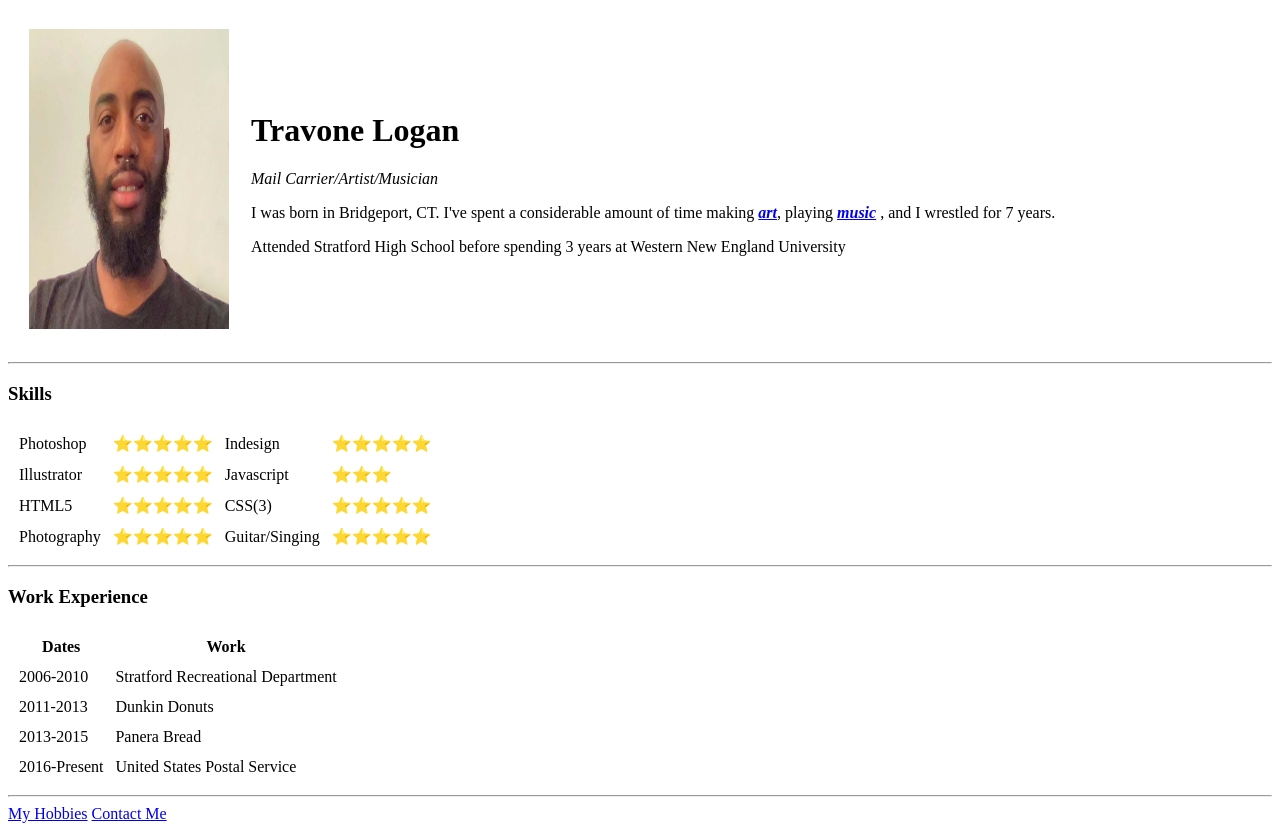
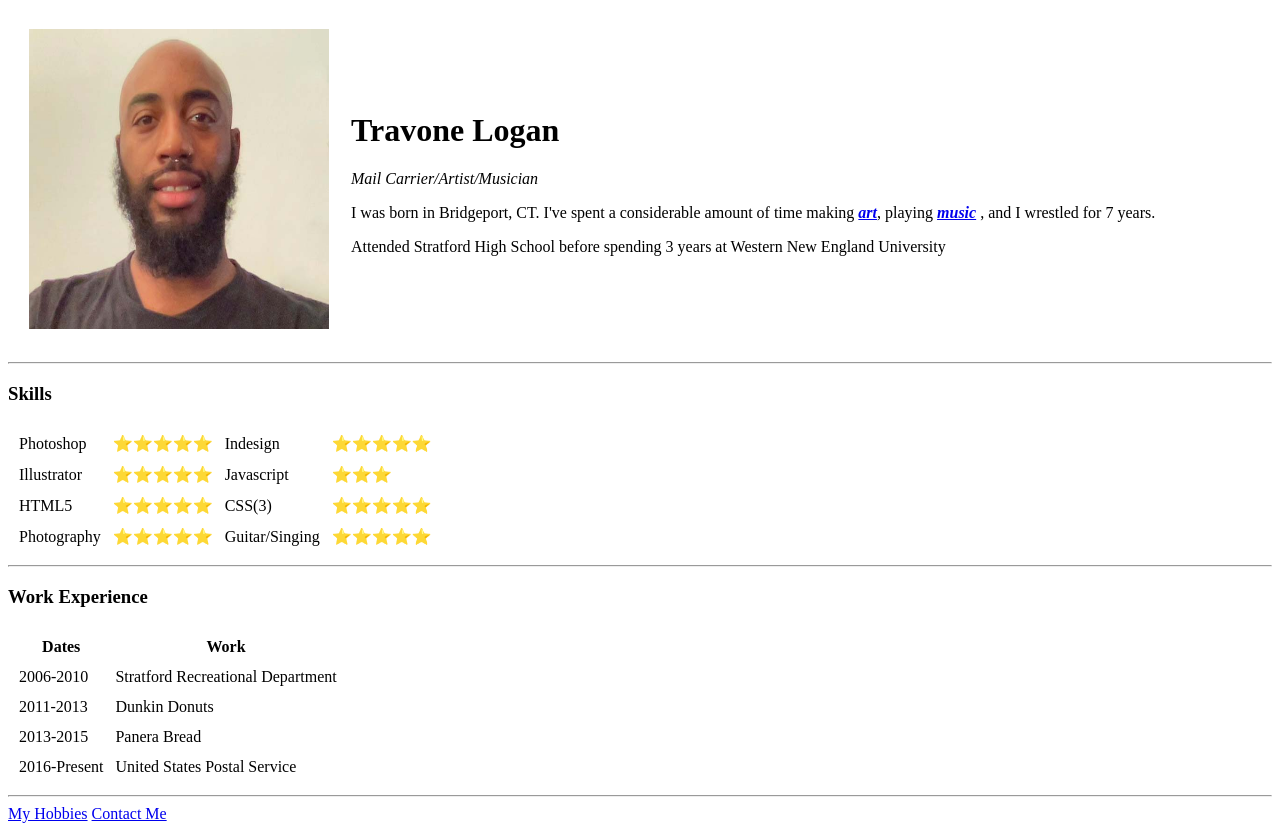
Before and after one commit to Trav0ne/cv, a plain HTML site: page index.html in a window 1280 px wide. Drawn offline with Linux system fonts and the light colour scheme.

Commit message:
Update index.html

```diff
--- a/index.html
+++ b/index.html
@@ -9,7 +9,7 @@
 <body>
   <table cellspacing="20">
     <tr>
-      <td><img src="methere.jpg" alt="Travone image" width="200" height="300"></td>
+      <td><img src="methere.jpg" alt="Travone image" width="300" height="300"></td>
       <td>
         <h1>Travone Logan</h1>
         <p><em>Mail Carrier/Artist/Musician</em></p>
```
